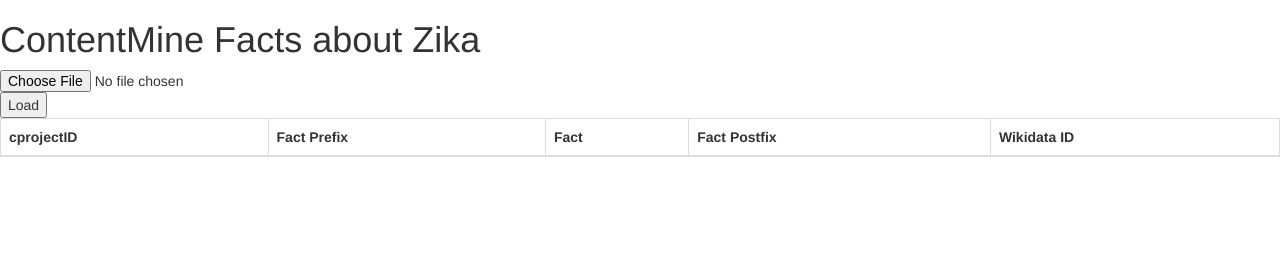
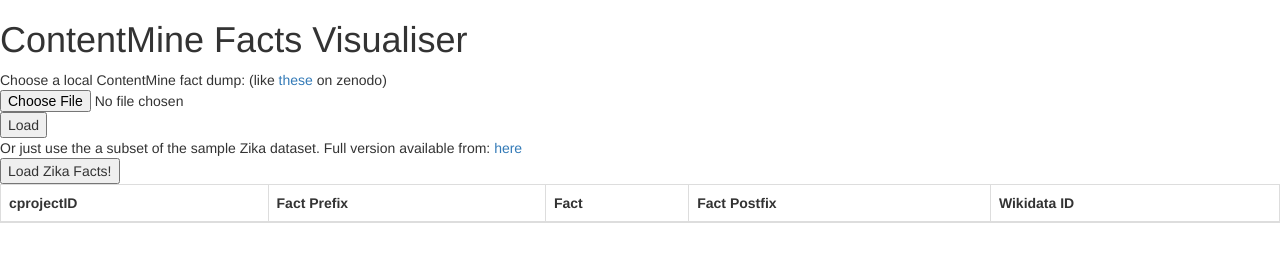
Before and after one commit to tarrow/factvis, a website with bundled scripts: page index.html in a window 1280 px wide. Built offline with nearby package versions, Linux system fonts and the light colour scheme.

Commit message:
include sample dataset

```diff
--- a/index.html
+++ b/index.html
@@ -9,7 +9,7 @@
 
   </head>
   <body>
-    <h1>ContentMine Facts about Zika</h1>
+    <h1>ContentMine Facts Visualiser</h1>
 
     <script src="https://ajax.googleapis.com/ajax/libs/jquery/1.12.4/jquery.min.js"></script>
     <script src="bower_components/bootstrap-css/js/bootstrap.min.js"></script>
@@ -24,6 +24,11 @@
         var fr = new FileReader();
         fr.onload = receivedText;
         fr.readAsText(file);
+      }
+
+      function loadDefault() {
+        $.get('sample.json', receivedText)
+      }
 
       function receivedText(e) {
         lines = e.target.result.split('\n');
@@ -57,14 +62,21 @@
 
       }
 
-  }
 
     </script>
 
+Choose a local ContentMine fact dump: (like <a href="https://zenodo.org/search?page=1&size=20&q=contentmine&file_type=json">these</a> on zenodo)
     <form id="jsonFile" name="jsonFile" enctype="multipart/form-data" method="post">
       <fieldset>
         <input type='file' id='fileinput'>
         <input type='button' id='btnLoad' value='Load' onclick='loadFile();'>
+      </fieldset>
+    </form>
+
+Or just use the a subset of the sample Zika dataset. Full version available from: <a href="https://doi.org/10.5281/zenodo.154505">here</a>
+    <form>
+      <fieldset>
+        <input type='button' id='btnDefault' value='Load Zika Facts!' onclick="loadDefault();">
       </fieldset>
     </form>
 
```
